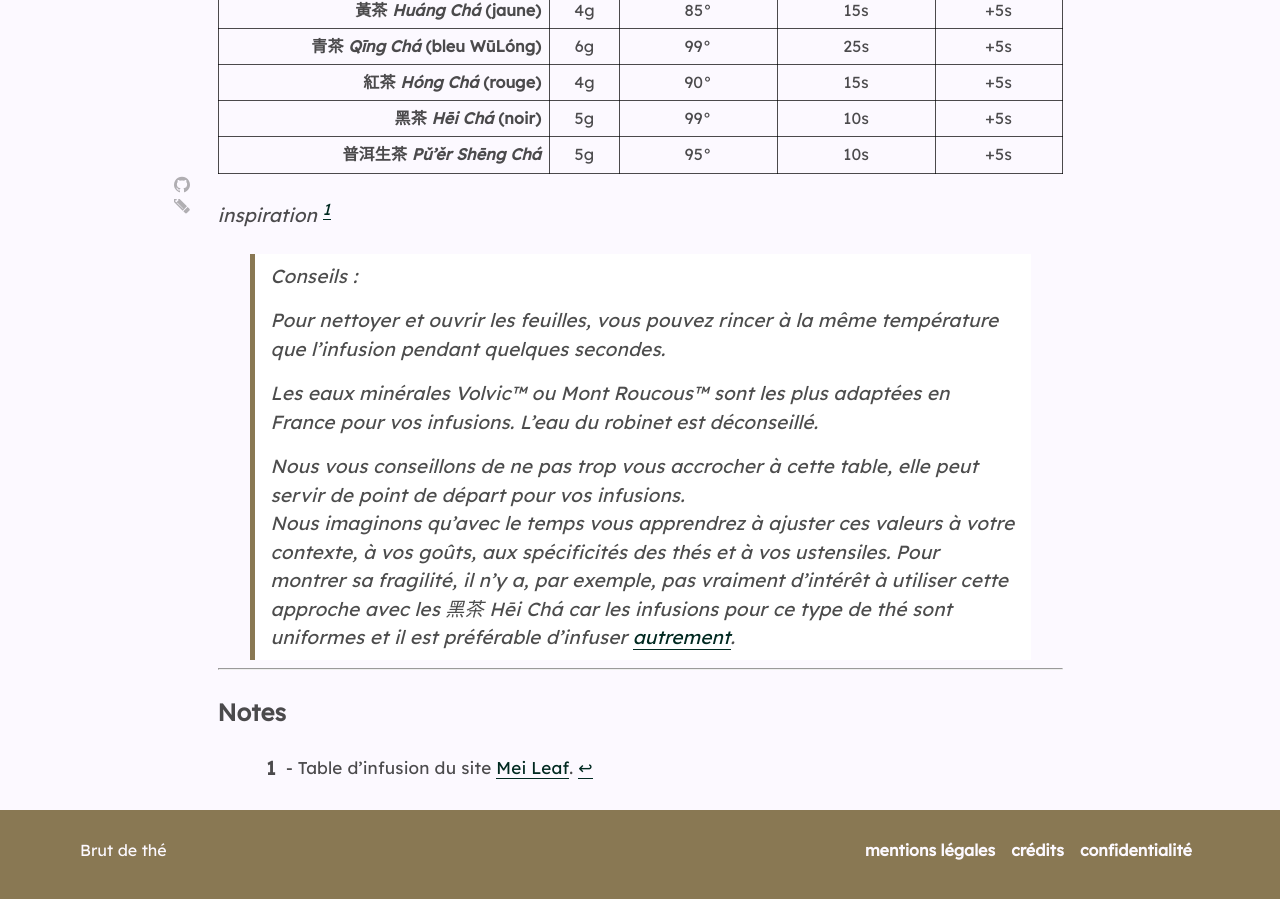
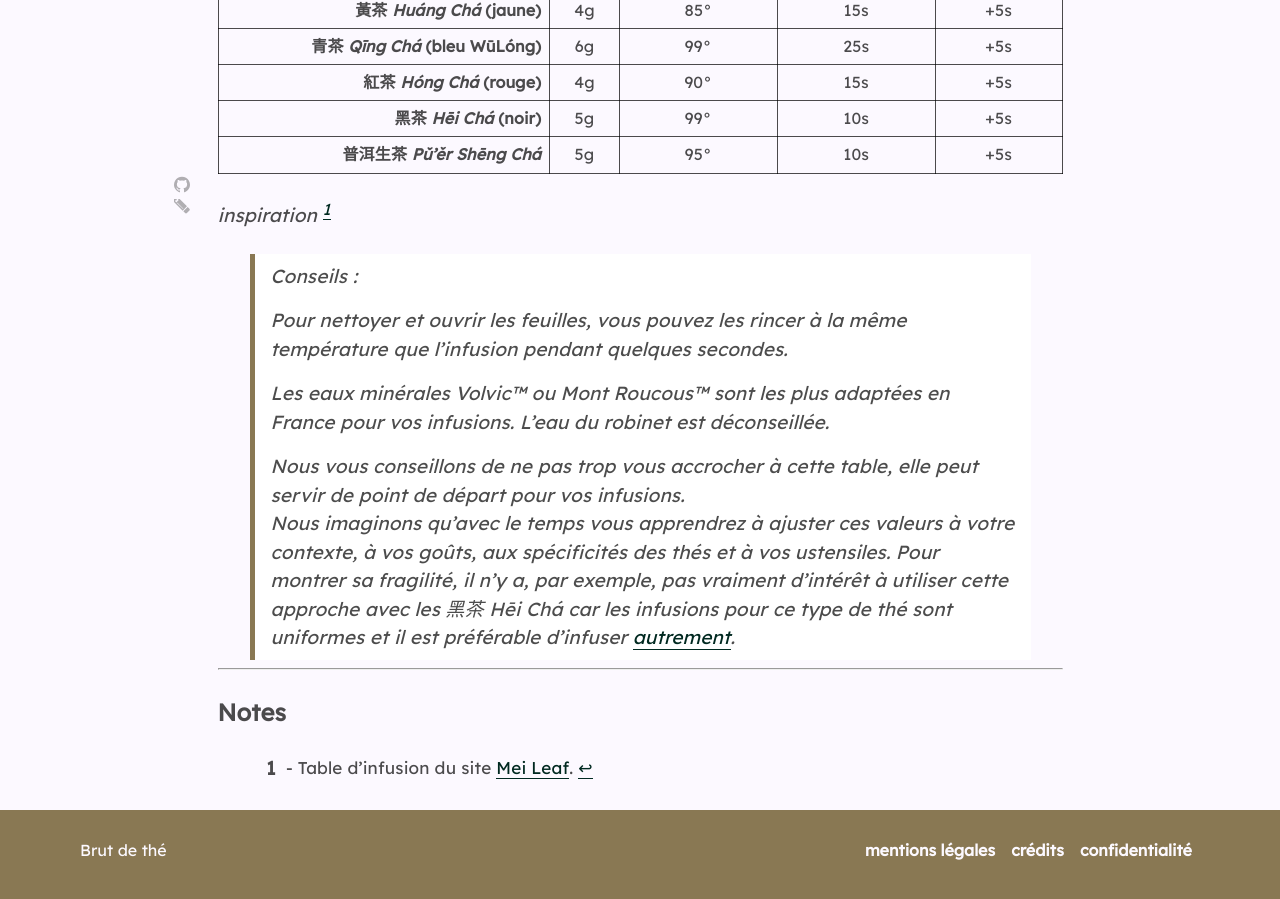
Before and after one commit to brutdethe/site, a Jekyll site: the page built from ressources/_base/table-d-infusion.md, in a window 1280 px wide and 900 px high, scrolled down 597 px. Built offline with Jekyll 4.4.1, drawn with Linux system fonts in a browser that asks for light colours; nearby versions of some CDN libraries.

Commit message:
Corrige orthographe

```diff
--- a/ressources/_base/table-d-infusion.md
+++ b/ressources/_base/table-d-infusion.md
@@ -24,9 +24,9 @@ _inspiration [^1]_
 
 > Conseils :
 
-> Pour nettoyer et ouvrir les feuilles, vous pouvez rincer à la même température que l'infusion pendant quelques secondes.
+> Pour nettoyer et ouvrir les feuilles, vous pouvez les rincer à la même température que l'infusion pendant quelques secondes.
 
-> Les eaux minérales Volvic™ ou Mont Roucous™ sont les plus adaptées en France pour vos infusions. L'eau du robinet est déconseillé.
+> Les eaux minérales Volvic™ ou Mont Roucous™ sont les plus adaptées en France pour vos infusions. L'eau du robinet est déconseillée.
 
 > Nous vous conseillons de ne pas trop vous accrocher à cette table, elle peut servir de point de départ pour vos infusions.
 > Nous imaginons qu'avec le temps vous apprendrez à ajuster ces valeurs à votre contexte, à vos goûts, aux spécificités des thés et à vos ustensiles.
```
